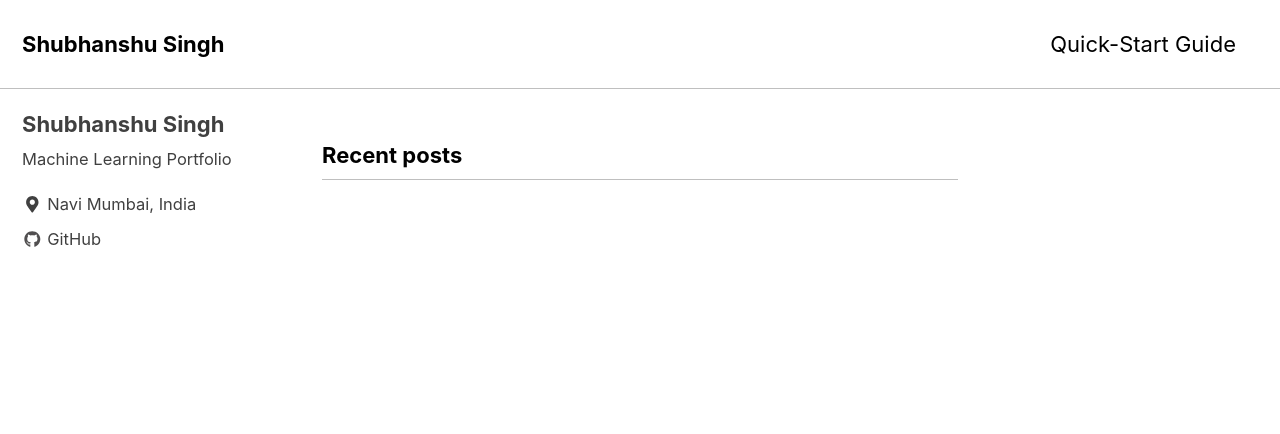
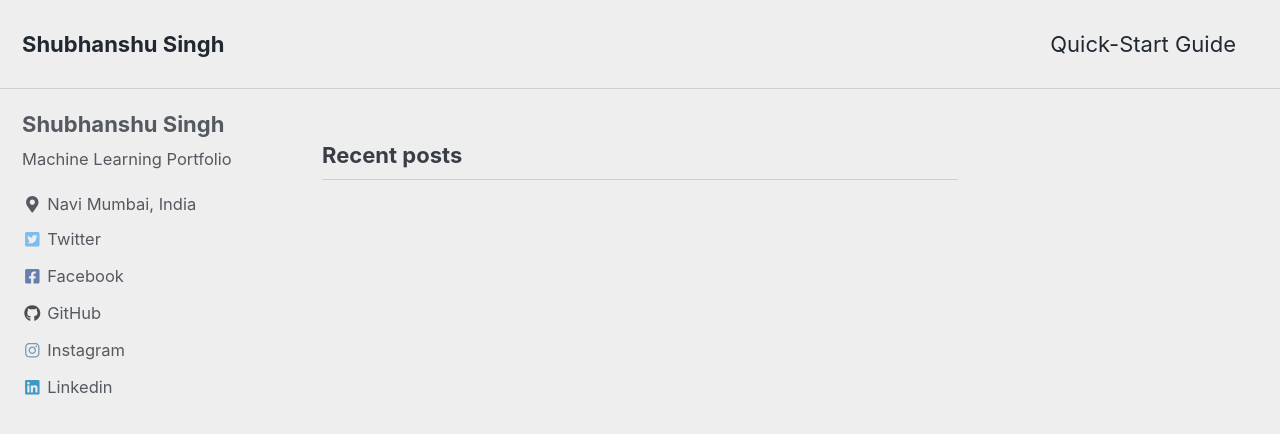
Before and after one commit to shubhanshu1995/machineLearning, a Jekyll site: the page built from index.html, in a window 1280 px wide and 900 px high. Shown: the top 434 px of the window. Built offline with Jekyll 4.4.1, drawn with Linux system fonts in a browser that asks for light colours; cached includes are drawn as plain includes; nearby versions of some CDN libraries; the list of posts is cut into pages by our own code.

Commit message:
social media link changes

```diff
--- a/_config.yml
+++ b/_config.yml
@@ -12,7 +12,7 @@
 
 # theme                  : "minimal-mistakes-jekyll"
 # remote_theme           : "mmistakes/minimal-mistakes"
-minimal_mistakes_skin    : "contrast" # "air", "aqua", "contrast", "dark", "dirt", "neon", "mint", "plum", "sunrise"
+minimal_mistakes_skin    : "air" # "air", "aqua", "contrast", "dark", "dirt", "neon", "mint", "plum", "sunrise"
 
 # Site Settings
 locale                   : "en-US"
@@ -120,16 +120,19 @@ author:
       # url: "https://your-website.com"
     - label: "Twitter"
       icon: "fab fa-fw fa-twitter-square"
-      # url: "https://twitter.com/"
+      url: "https://twitter.com/TheCuriousLad"
     - label: "Facebook"
       icon: "fab fa-fw fa-facebook-square"
-      # url: "https://facebook.com/"
+      url: "https://facebook.com/shubhanshu1995"
     - label: "GitHub"
       icon: "fab fa-fw fa-github"
       url: "https://github.com/shubhanshu1995"
     - label: "Instagram"
       icon: "fab fa-fw fa-instagram"
-      # url: "https://instagram.com/"
+      url: "https://instagram.com/shubhanshu._.singh"
+    - label: "Linkedin"
+      icon: "fab fa-fw fa-linkedin"
+      url: "https://linkedin.com/shubhanshu001"
 
 # Site Footer
 footer:
```
